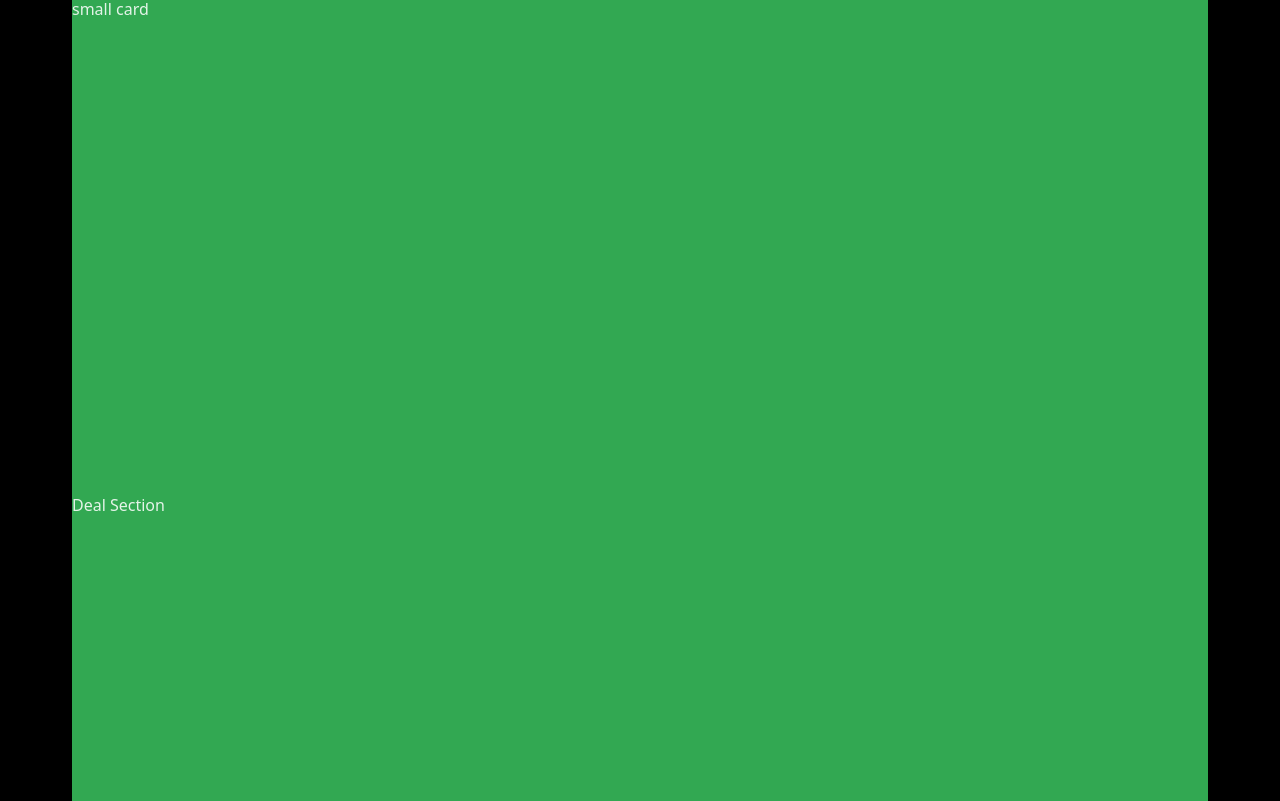
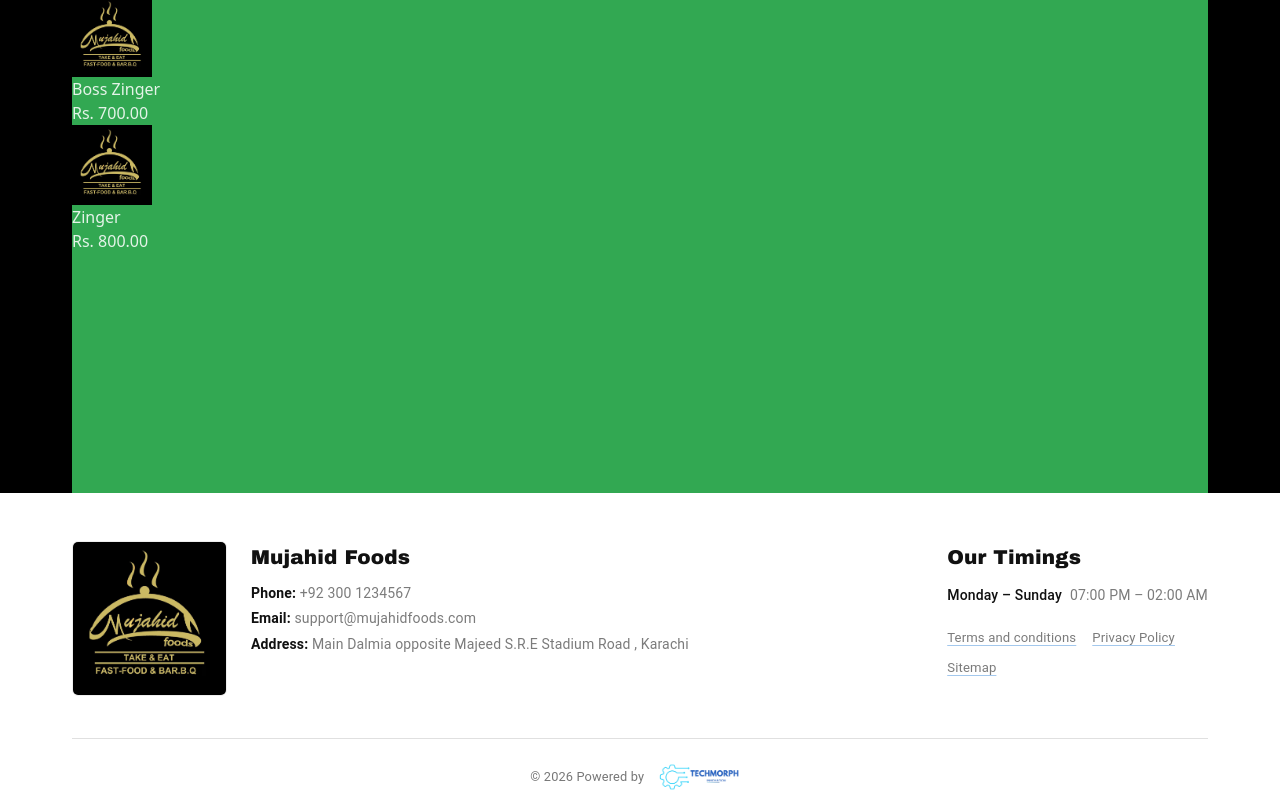
Before and after one commit to UsmanAli-1/Restuarant-Website, a React (Vite) app in the folder frontend/: page / in a window 1280 px wide. Shown: the part 179-980 px from the top of the page. Built offline with nearby package versions, Linux system fonts and the light colour scheme.

Commit message:
footer done

```diff
--- a/frontend/src/App.jsx
+++ b/frontend/src/App.jsx
@@ -12,6 +12,7 @@
 import FriesSection from "./components/Fries/FriesSection";
 import BeveragesSection from "./components/Beverages/BeveragesSection";
 import DealsSection from "./components/Deals/DealsSection";
+import Footer from "./components/Footer";
 
 
 function App() {
@@ -24,7 +25,7 @@
         <section id="popular" className="scroll-mt-32">
           <PopularSection />
         </section>
-
+{/*
         <section id="deals" className="scroll-mt-32">
           <DealsSection />
         </section>
@@ -63,8 +64,10 @@
 
         <section id="beverages" className="scroll-mt-32">
           <BeveragesSection />
-        </section>
+        </section> */}
       </div>
+
+      <Footer />
     </>
   );
 }
--- /dev/null
+++ b/frontend/src/components/Footer.jsx
@@ -0,0 +1,208 @@
+import { Box, Typography, Grid, Link, Divider, Stack } from "@mui/material";
+
+export default function Footer() {
+  return (
+    <Box
+      component="footer"
+      className="bg-white w-full "
+      sx={{ pt: { xs: 4, md: 6 }, pb: 2 }}
+    >
+      {/* ── Max-width container — matches your header's max-w-[1200px] mx-auto ── */}
+      <Box className="max-w-[1200px] mx-auto px-4 md:px-8">
+        <Grid
+          container
+          spacing={{ xs: 4, md: 6 }}
+          justifyContent="space-between"
+          alignItems="flex-start"
+        >
+          <Grid item xs={12} md={7}>
+            <Stack
+              direction={{ xs: "column", sm: "row" }}
+              spacing={3}
+              alignItems={{ sm: "flex-start" }}
+            >
+              {/* Restaurant Logo — swap src with your logo path */}
+              <Box
+                component="img"
+                src="/logo.jpg"
+                alt="Mujahid Foods Logo"
+                sx={{
+                  width: 155,
+                  height: 155,
+                  objectFit: "cover",
+                  borderRadius: 1.5,
+                  flexShrink: 0,
+                  border: "1px solid #eee",
+                  backgroundColor: "#1a1a1a",
+                }}
+              />
+
+              {/* Contact Info */}
+              <Box sx={{ textAlign: { sm: "left" } }}>
+                <Typography
+                  variant="h6"
+                  sx={{
+                    fontWeight: 700,
+                    mb: 1.2,
+                    fontFamily: "'Arial Black', sans-serif",
+                    fontSize: { xs: "1.1rem", md: "1.25rem" },
+                    color: "#111",
+                  }}
+                >
+                  Mujahid Foods
+                </Typography>
+
+                {[
+                  { label: "Phone:", value: "+92 300 1234567" },
+                  { label: "Email:", value: "support@mujahidfoods.com" },
+                  {
+                    label: "Address:",
+                    value:
+                      "Main Dalmia opposite Majeed S.R.E Stadium Road , Karachi",
+                  },
+                ].map(({ label, value }) => (
+                  <Typography
+                    key={label}
+                    variant="body2"
+                    sx={{ mb: 0.7, color: "#464646b6", fontSize: "0.875rem" }}
+                  >
+                    <Box
+                      component="span"
+                      sx={{ fontWeight: 700, color: "#111" }}
+                    >
+                      {label}{" "}
+                    </Box>
+                    {value}
+                  </Typography>
+                ))}
+
+                {/* Reserved space where app store badges would go */}
+                <Box sx={{ mt: 2.5, height: 40 }} />
+              </Box>
+            </Stack>
+          </Grid>
+
+          {/* ────────────────────────────────────
+            RIGHT COLUMN: Timings + Links
+        ──────────────────────────────────── */}
+          <Grid item xs={12} md={4}>
+            <Typography
+              variant="h6"
+              sx={{
+                fontWeight: 700,
+                mb: 1.5,
+                fontFamily: "'Arial Black', sans-serif",
+                fontSize: { xs: "1.1rem", md: "1.25rem" },
+                color: "#111",
+              }}
+            >
+              Our Timings
+            </Typography>
+
+            <Stack
+              direction="row"
+              justifyContent="space-between"
+              alignItems="center"
+              flexWrap="wrap"
+              gap={1}
+              sx={{ mb: 3 }}
+            >
+              <Typography
+                variant="body2"
+                sx={{ fontWeight: 500, color: "#111" }}
+              >
+                Monday – Sunday
+              </Typography>
+              <Typography variant="body2" sx={{ color: "#464646b6" }}>
+                07:00 PM – 02:00 AM
+              </Typography>
+            </Stack>
+
+            {/* Footer navigation links */}
+            <Stack direction="row" spacing={2} flexWrap="wrap" sx={{ mb: 0.8 }}>
+              {["Terms and conditions", "Privacy Policy"].map((text) => (
+                <Link
+                  key={text}
+                  href="#"
+                  underline="always"
+                  variant="body2"
+                  sx={{
+                    color: "#464646b6",
+                    fontSize: "0.82rem",
+                    textUnderlineOffset: "3px",
+                    "&:hover": { color: "#000" },
+                  }}
+                >
+                  {text}
+                </Link>
+              ))}
+            </Stack>
+
+            <Link
+              href="#"
+              underline="always"
+              variant="body2"
+              sx={{
+                color: "#464646b6",
+                fontSize: "0.82rem",
+                textUnderlineOffset: "3px",
+                "&:hover": { color: "#000" },
+              }}
+            >
+              Sitemap
+            </Link>
+          </Grid>
+        </Grid>
+
+        {/* ── Divider ── */}
+        <Divider sx={{ my: 3, borderColor: "#e0e0e0" }} />
+
+        {/* ────────────────────────────────────
+          Bottom Copyright Bar
+      ──────────────────────────────────── */}
+        <Stack
+          direction="row"
+          justifyContent="center"
+          alignItems="center"
+          flexWrap="wrap"
+          gap={0.5}
+          spacing={1}
+        >
+          <Typography
+            variant="body2"
+            sx={{ color: "#777", fontSize: "0.8rem" }}
+          >
+            © {new Date().getFullYear()} Powered by
+          </Typography>
+
+          <Stack direction="row" alignItems="center" spacing={0.8}>
+            {/* Company name link */}
+            <Link
+              href="https://techmorphinnovation.web.app/" target="_blank"
+              underline="hover"
+              sx={{
+                color: "#ff6b35",
+                fontWeight: 700,
+                fontSize: "0.82rem",
+                fontFamily: "Arial, sans-serif",
+                letterSpacing: 0.3,
+              }}
+            >
+              <img
+                src="/logo2-removebg-preview.png"
+                alt="TechMorph Logo"
+                style={{
+                  height: "28px",
+                  width: "auto",
+                  objectFit: "contain",
+                  display: "block",
+                }}
+              />
+            </Link>
+          </Stack>
+        </Stack>
+      </Box>{" "}
+      {/* end max-width container */}
+    </Box>
+  );
+}
--- a/frontend/src/components/Popular/PopularSection.jsx
+++ b/frontend/src/components/Popular/PopularSection.jsx
@@ -4,8 +4,10 @@
   return (
     <>
       <div className="w-full h-130 bg-[#32a852] ">
-        <h1>Popular Section</h1>
-        <SmallCard />
+        <h2 className="">Popular</h2>
+        <SmallCard image={".././logo.jpg"} title="Boss Zinger" price="700" />
+        <SmallCard image={".././logo.jpg"} title="Zinger" price="800" />
+
       </div>
     </>
   );
--- a/frontend/src/components/SmallCard.jsx
+++ b/frontend/src/components/SmallCard.jsx
@@ -1,7 +1,9 @@
-export default function SmallCard() {
+export default function SmallCard({ image, title, price }) {
   return (
     <>
-      <h1>small card</h1>
+      <img src={image} className="w-20" />
+      <h3>{title}</h3>
+      <p>Rs. {price}.00</p>
     </>
   );
 }
```
Also changed, not shown: frontend/public/logo2-removebg-preview.png (added).
